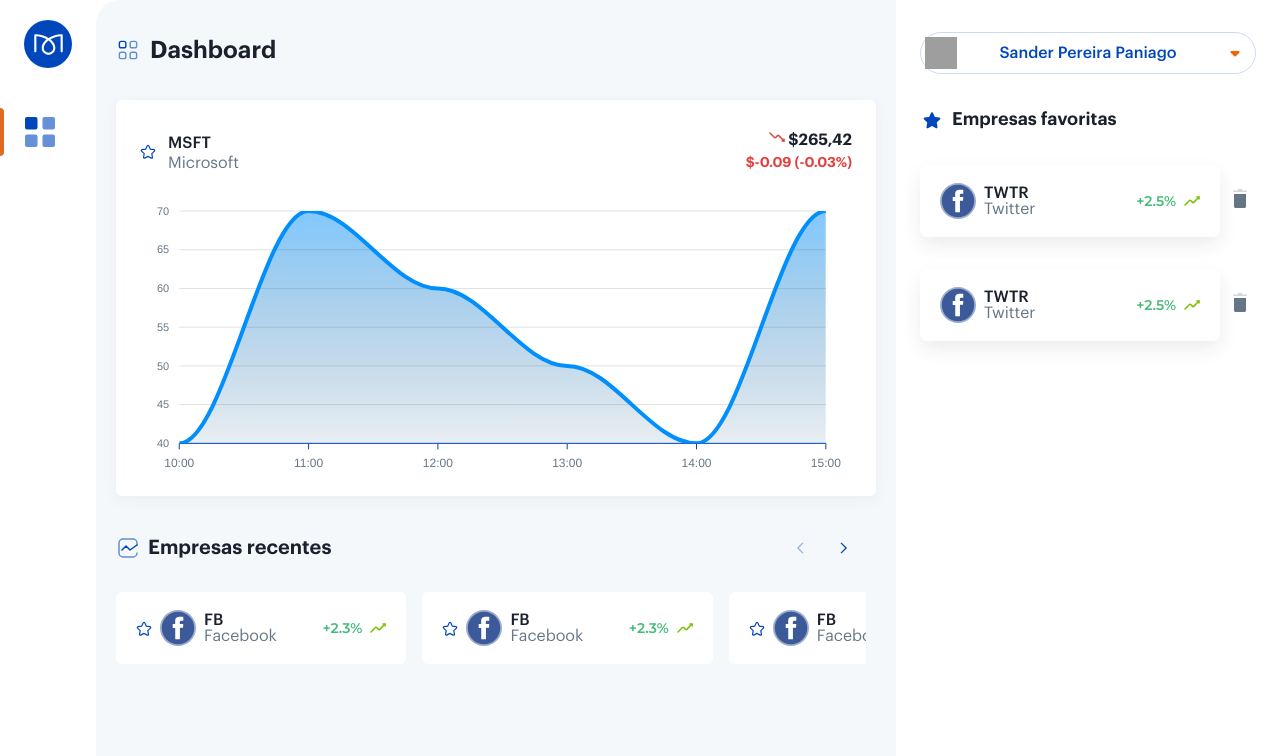
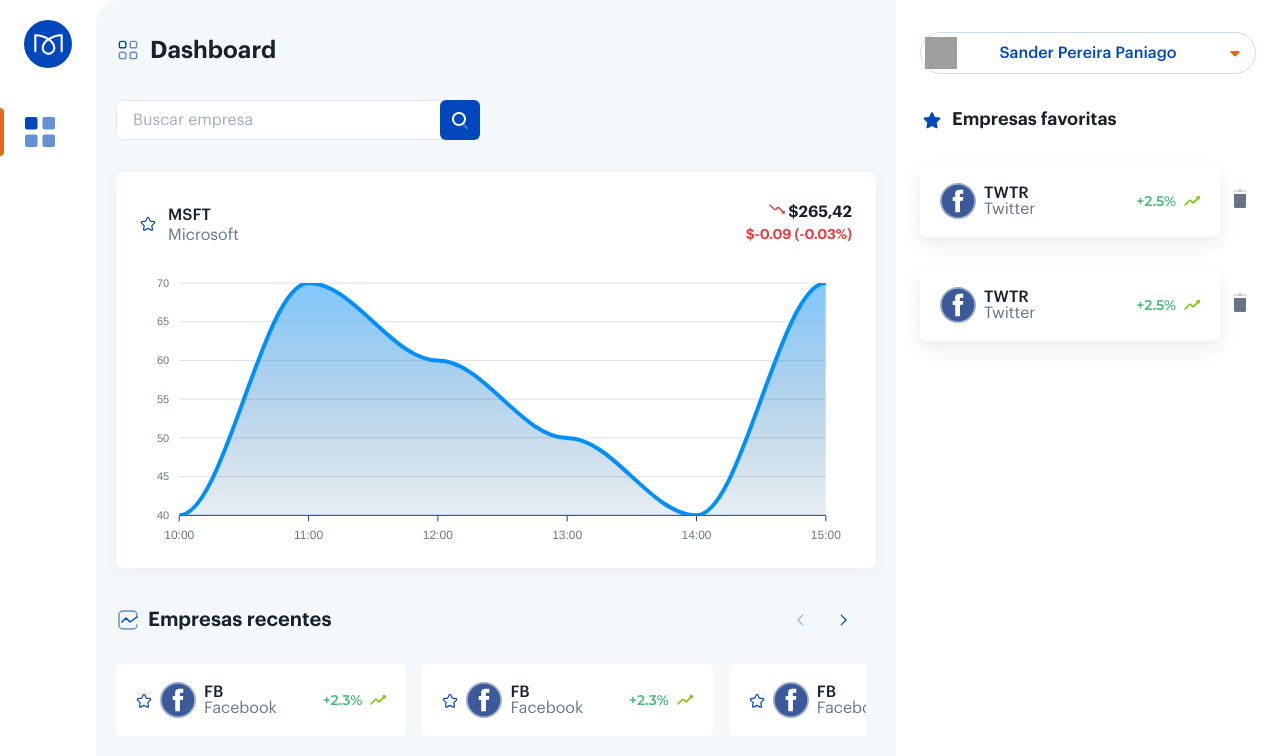
Before and after one commit to sanderpaniago/monetus, a Next.js app: page / in a window 1280 px wide. Shown: the top 756 px of the page. Built offline with nearby package versions, Linux system fonts and the light colour scheme; grey boxes are pictures that could not be loaded.

Commit message:
:zap: add search bar

```diff
--- a/src/components/Graphic/index.tsx
+++ b/src/components/Graphic/index.tsx
@@ -1,4 +1,4 @@
-import { Box, Text, theme } from '@chakra-ui/react'
+import { Box, Text } from '@chakra-ui/react'
 import dynamic from 'next/dynamic'
 import Image from 'next/image'
 import { ButtonWishList } from '../BUttonWishList'
@@ -7,7 +7,7 @@
   ssr: false
 })
 
-export function Graphic() {
+export default function Graphic() {
   return (
     <Box
       px={6}
--- /dev/null
+++ b/src/components/SearchStock/index.tsx
@@ -0,0 +1,21 @@
+import {
+  Box,
+  Button,
+  Input,
+  InputGroup,
+  InputRightElement
+} from '@chakra-ui/react'
+import Image from 'next/image'
+
+export function SearchStock() {
+  return (
+    <InputGroup background="white" maxW={364} mt={8} borderRadius="md">
+      <Input placeholder="Buscar empresa" />
+      <InputRightElement>
+        <Button aria-label="search" background="primary" p={2}>
+          <Image src="/icons/search.svg" alt="search" width={24} height={24} />
+        </Button>
+      </InputRightElement>
+    </InputGroup>
+  )
+}
--- a/src/components/SideOver/index.tsx
+++ b/src/components/SideOver/index.tsx
@@ -2,7 +2,7 @@
 import { UserBar } from '../UserBar'
 import { Wishlist } from '../Wishlist'
 
-export function SideOver() {
+export default function SideOver() {
   return (
     <Box background="white" w={'30%'} maxW={'400px'} px={6} pt={8}>
       <UserBar />
--- a/src/pages/index.tsx
+++ b/src/pages/index.tsx
@@ -1,13 +1,16 @@
-import { Box, Flex } from '@chakra-ui/react'
+import { Box } from '@chakra-ui/react'
 import type { NextPage } from 'next'
+import dynamic from 'next/dynamic'
 import Head from 'next/head'
 import { Bloomberg } from '../components/Bloomberg'
 
 import { Container } from '../components/Container'
-import { Graphic } from '../components/Graphic'
+import { SearchStock } from '../components/SearchStock'
 import { Sidebar } from '../components/Sidebar'
-import { SideOver } from '../components/SideOver'
 import { TitlePage } from '../components/TitlePage'
+
+const Graphic = dynamic(() => import('../components/Graphic'))
+const SideOver = dynamic(() => import('../components/SideOver'))
 
 const Home: NextPage = () => {
   return (
@@ -24,10 +27,13 @@
           iconLabel="dashboard icon four square"
         />
 
+        <SearchStock />
+
         <Graphic />
 
         <Bloomberg />
       </Container>
+
       <SideOver />
     </Box>
   )
```
Also changed, not shown: public/icons/search.svg (added).
